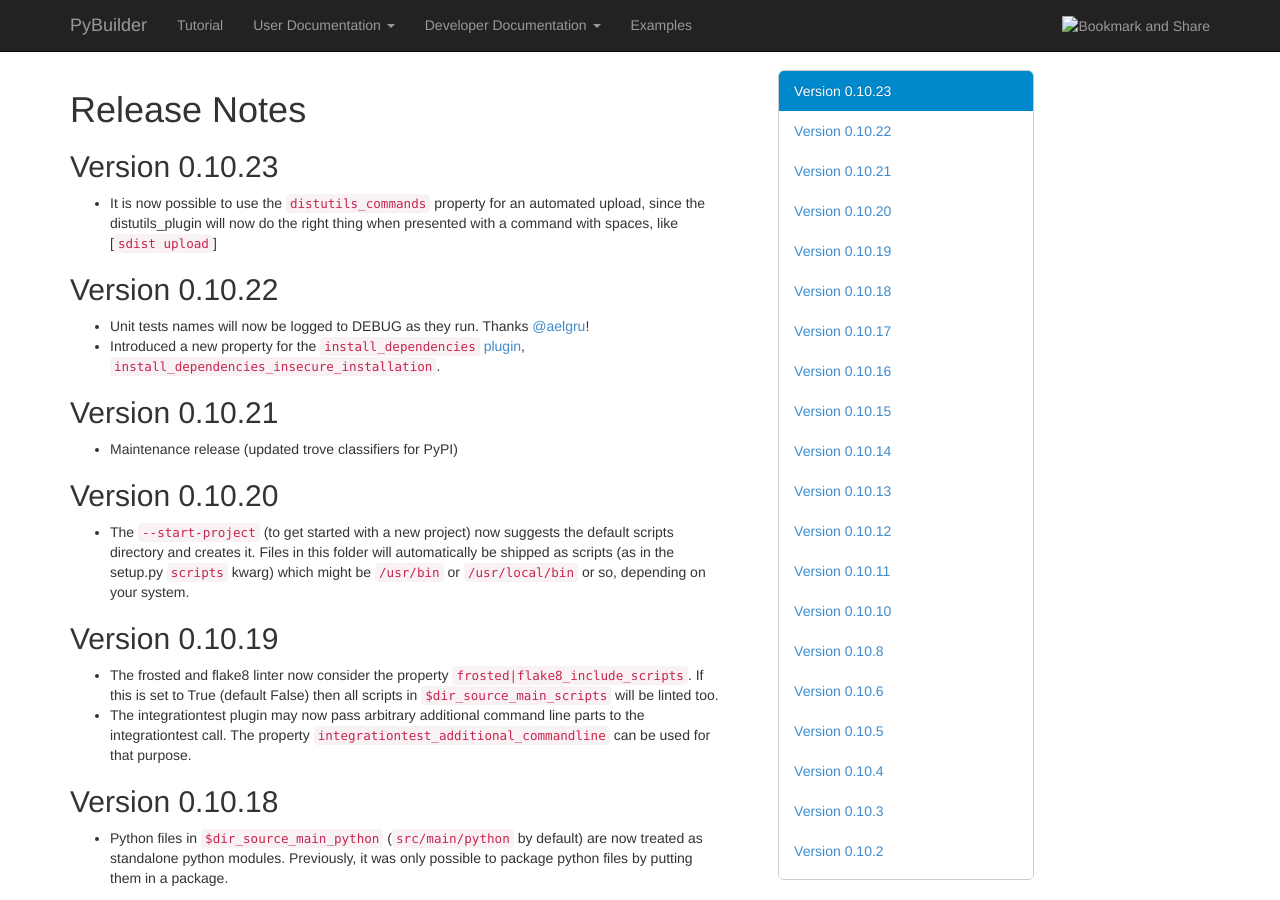
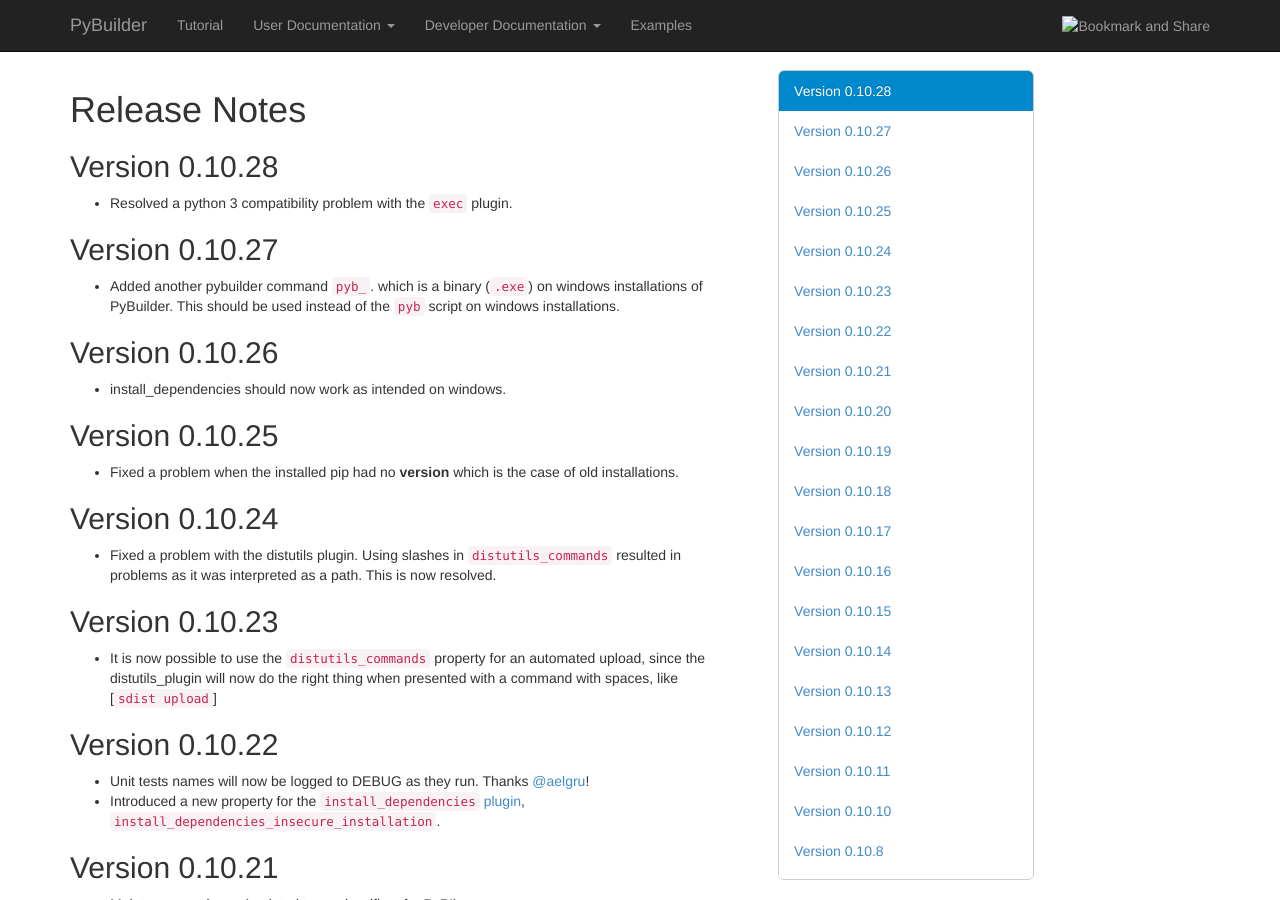
Before and after one commit to pybuilder/pybuilder.github.io, a Jekyll site: the page built from releasenotes/index.md, in a window 1280 px wide and 900 px high. Built offline with Jekyll 4.4.1, drawn with Linux system fonts in a browser that asks for light colours; nearby versions of some CDN libraries.

Commit message:
Update index.md

```diff
--- a/releasenotes/index.md
+++ b/releasenotes/index.md
@@ -4,6 +4,22 @@
 ---
 
 # Release Notes
+
+## Version 0.10.28
+* Resolved a python 3 compatibility problem with the `exec` plugin.
+
+## Version 0.10.27
+* Added another pybuilder command `pyb_`. which is a binary (`.exe`) on windows installations of PyBuilder.
+  This should be used instead of the `pyb` script on windows installations.
+
+## Version 0.10.26
+* install_dependencies should now work as intended on windows.
+
+## Version 0.10.25
+* Fixed a problem when the installed pip had no __version__ which is the case of old installations.
+
+## Version 0.10.24
+* Fixed a problem with the distutils plugin. Using slashes in `distutils_commands` resulted in problems as it was interpreted as a path. This is now resolved.
 
 ## Version 0.10.23
 * It is now possible to use the `distutils_commands` property for an automated upload, since
```
